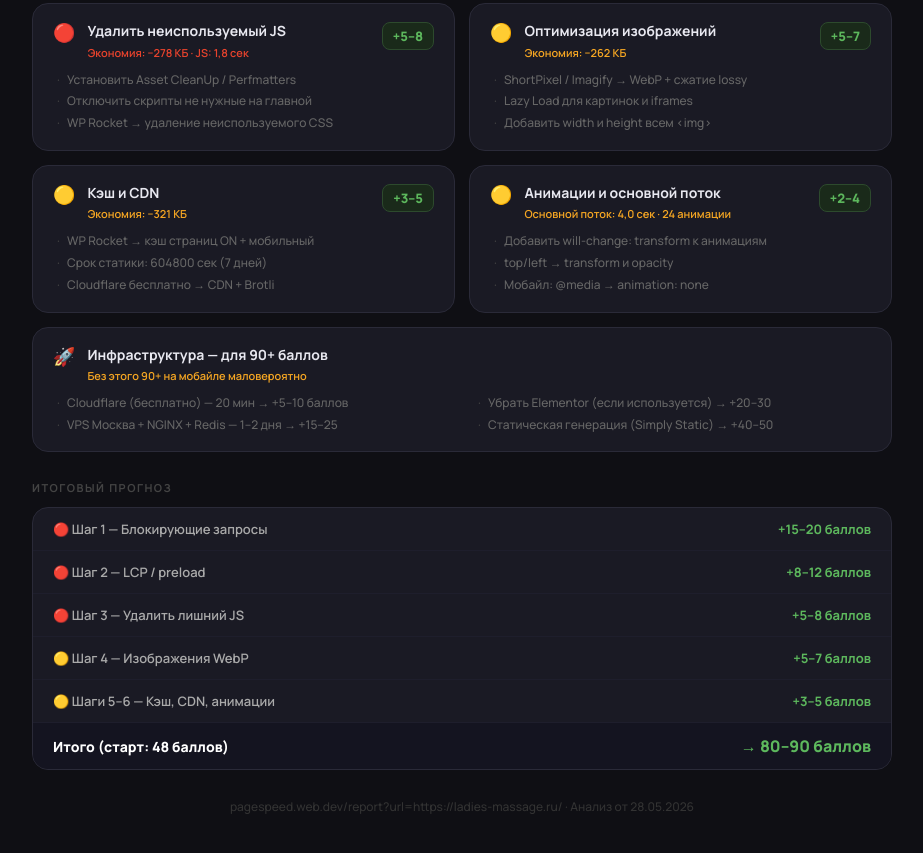
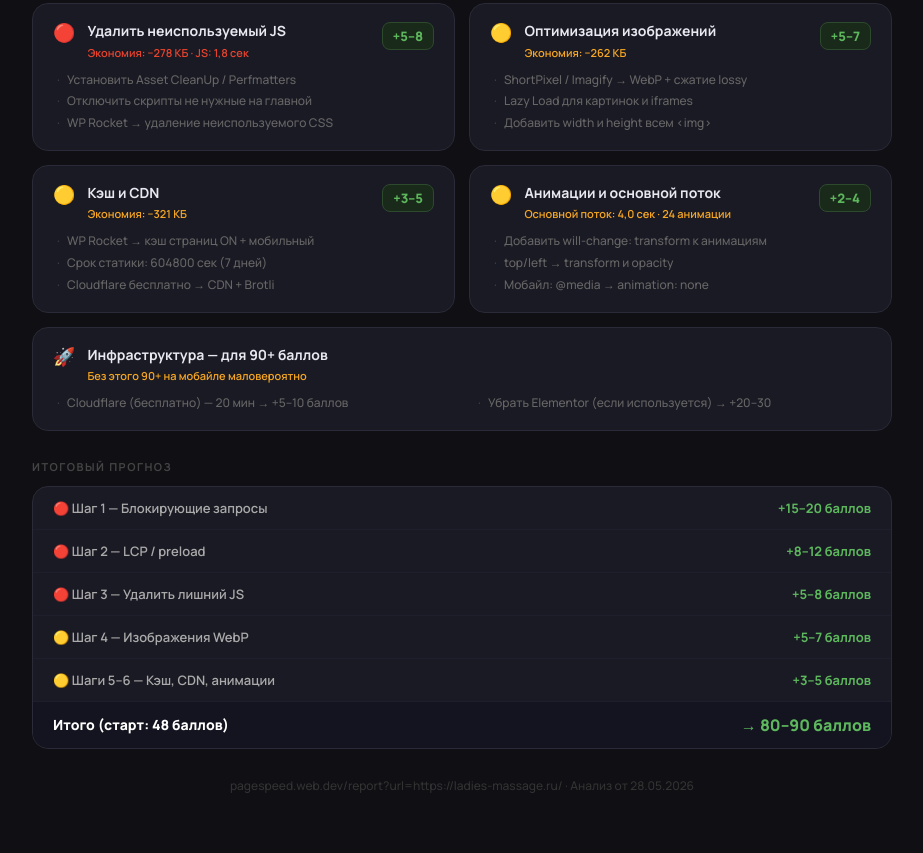
Before and after one commit to Diland-master/pagespeed-report, a plain HTML site: page index.html in a window 1280 px wide. Shown: the part 967-1820 px from the top of the page, without its empty margins (178-1101 px from the left). Drawn offline with Linux system fonts and the light colour scheme.

Commit message:
Comment out VPS and static generation list items
Comment out two list items related to VPS and static generation.

```diff
--- a/index.html
+++ b/index.html
@@ -560,8 +560,8 @@
       <ul class="step-items" style="display:grid;grid-template-columns:1fr 1fr;gap:5px 24px;">
         <li>Cloudflare (бесплатно) — 20 мин → +5–10 баллов</li>
         <li>Убрать Elementor (если используется) → +20–30</li>
-        <li>VPS Москва + NGINX + Redis — 1–2 дня → +15–25</li>
-        <li>Статическая генерация (Simply Static) → +40–50</li>
+        <!-- <li>VPS Москва + NGINX + Redis — 1–2 дня → +15–25</li>
+        <li>Статическая генерация (Simply Static) → +40–50</li> -->
       </ul>
     </div>
 
```
